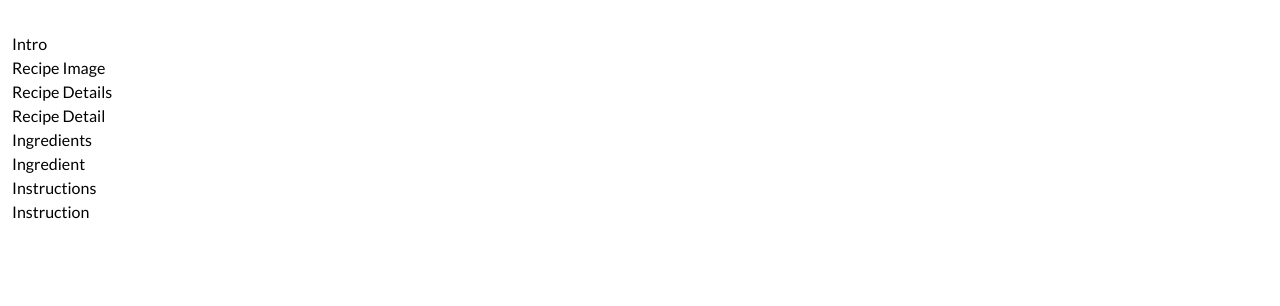
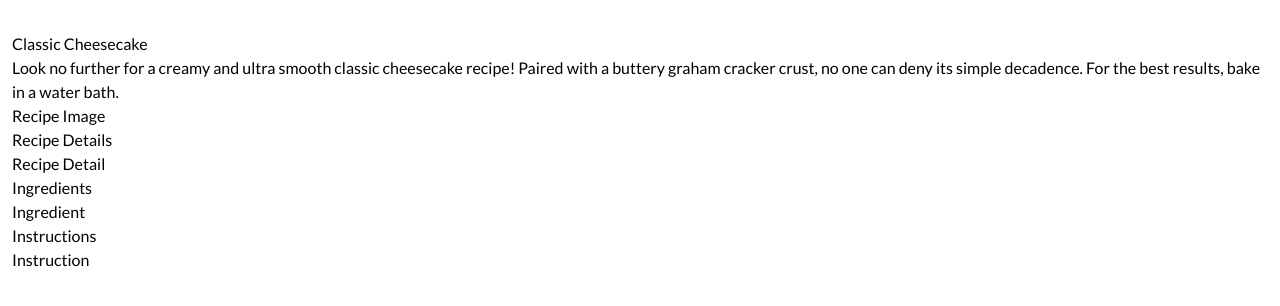
Before and after one commit to ritabradley/simple-recipe, a React (Vite) app: page / in a window 1280 px wide. Shown: the top 306 px of the page. Built offline with nearby package versions, Linux system fonts and the light colour scheme; a web font is replaced by a local one.

Commit message:
pull data into intro component

```diff
--- a/src/components/Intro.jsx
+++ b/src/components/Intro.jsx
@@ -1,3 +1,10 @@
-export default function Intro() {
-  return <p>Intro</p>;
+export default function Intro({ name, summary }) {
+  return (
+    <section>
+      <h1>{name}</h1>
+      <div>
+        <p>{summary}</p>
+      </div>
+    </section>
+  );
 }
```
